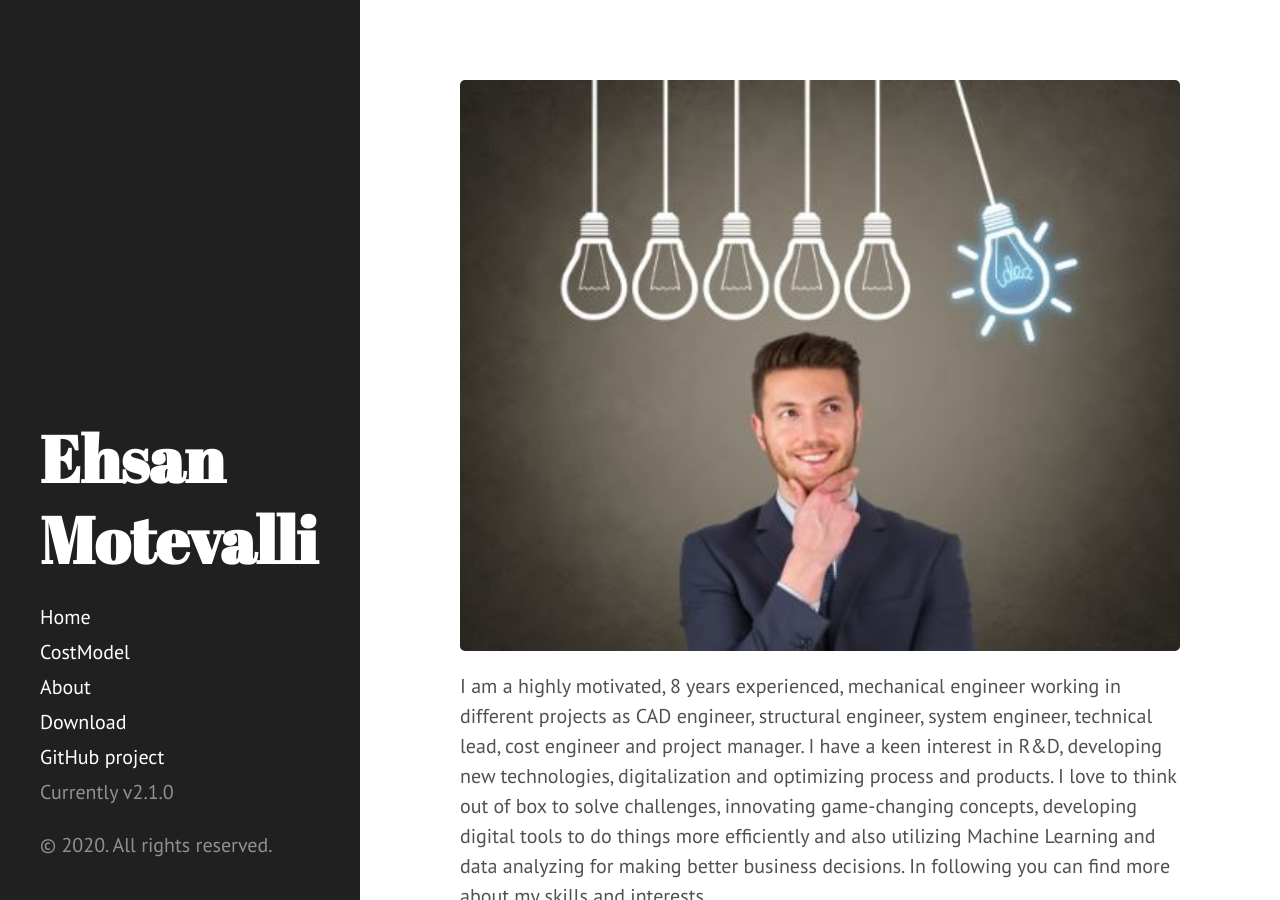
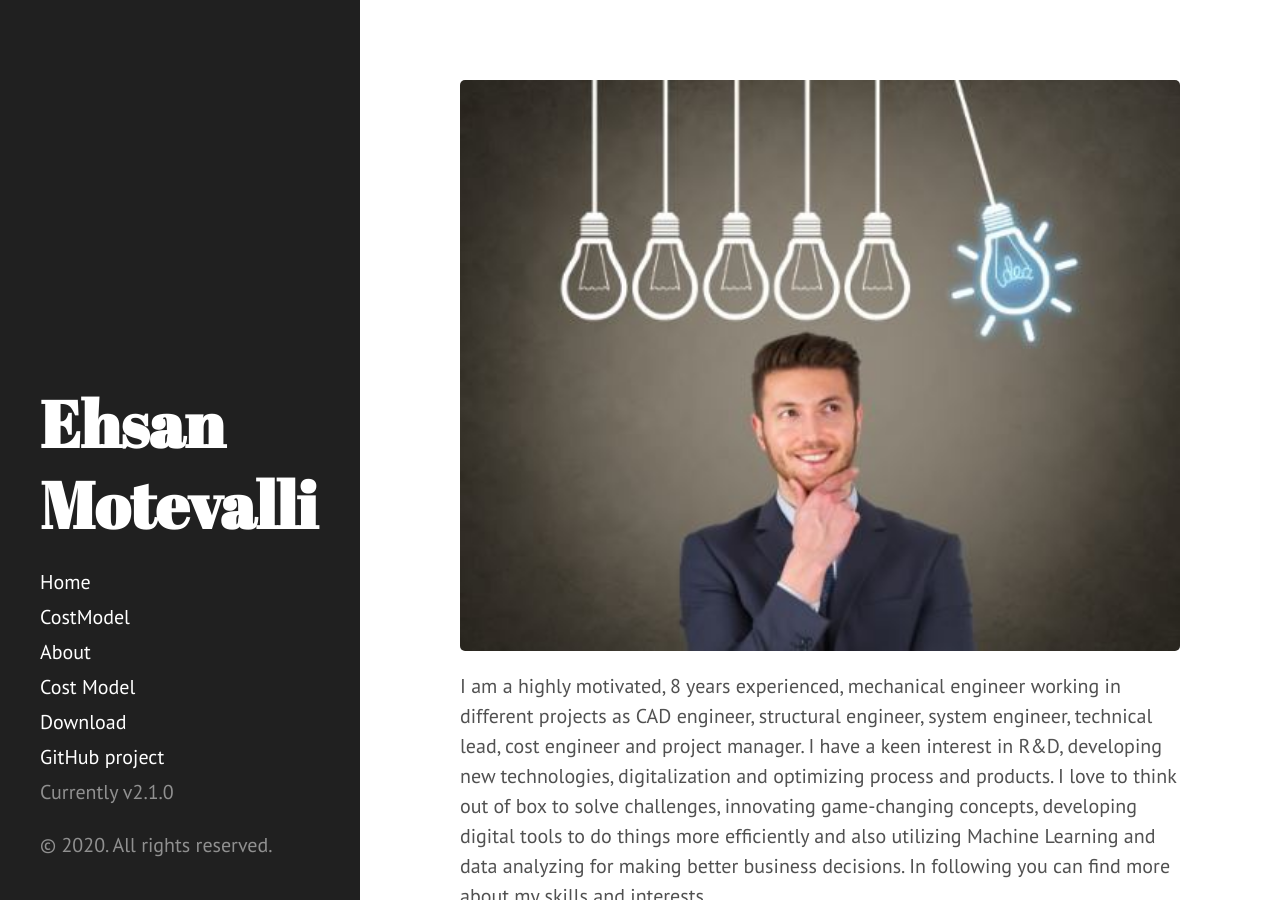
Before and after one commit to EhsanMotevalli/EhsanMotevalli.github.io, a Jekyll site: the page built from index.html, in a window 1280 px wide and 900 px high. Built offline with Jekyll 4.4.1, drawn with Linux system fonts in a browser that asks for light colours; the list of posts is cut into pages by our own code.

Commit message:
Update index.html

```diff
--- a/Cost Model Portal/index.html
+++ b/Cost Model Portal/index.html
@@ -1,3 +1,8 @@
+---
+layout: page
+title: Cost Model
+---
+
 <!DOCTYPE html>
 <html xmlns="http://www.w3.org/1999/xhtml" xml:lang="en" lang="en-us">
 
```
